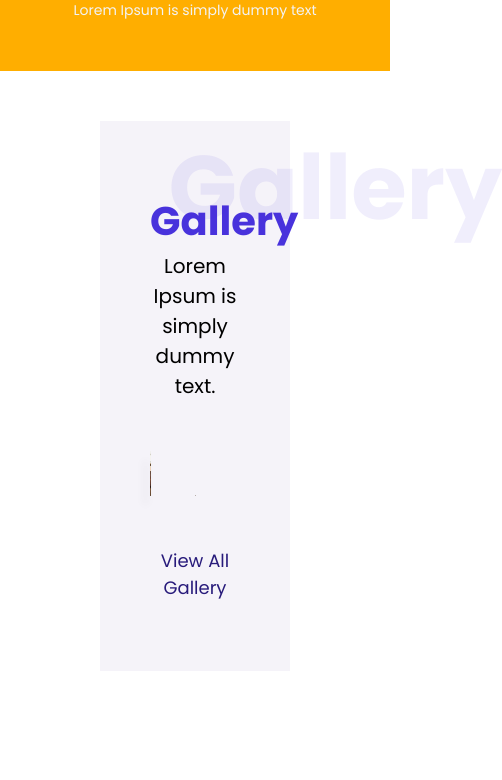
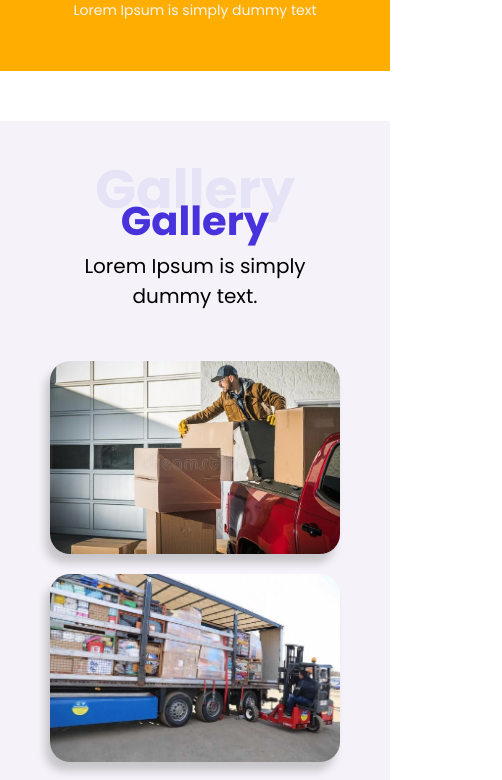
Before and after one commit to tokkaya79/fast-delivery, a React (Create React App) app: page /fast-delivery in a window 390 px wide. Shown: the part 5120-5900 px from the top of the page, 502 px wide, since content can reach past the window. Before the commit the page ends 5791 px from the top, so only its background shows below. Built offline with nearby package versions, Linux system fonts and the light colour scheme.

Commit message:
adeptiv gallery

```diff
--- a/src/components/gallery/style.scss
+++ b/src/components/gallery/style.scss
@@ -13,8 +13,9 @@
             font-weight: 600;
             line-height: 1.5;
             color: #4932dc15;
-            top: -0;
-            left: 36%;
+            top: 10%;
+            left: 50%;
+            transform: translate(-50%, -50%);
         }
     }
     &__title {
@@ -79,3 +80,34 @@
     height: auto;
     display: block;
 }
+
+//-------------------screens---------------------
+
+@media (max-width: 1100px){
+    .gallery{
+        &__wrapper{
+            margin: 0;
+        }
+    }
+}
+@media (max-width: 900px){
+    .gallery{
+        &__imgs-block{
+            gap: 20px;
+        }
+    }
+}
+@media (max-width: 600px){
+    .gallery{
+        &__wrapper{
+            &::before{
+                font-size: 54px;
+                top: 5%;
+            }
+
+        }
+        &__imgs-block{
+            grid-template-columns: 1fr;
+        }
+    }
+}
```
